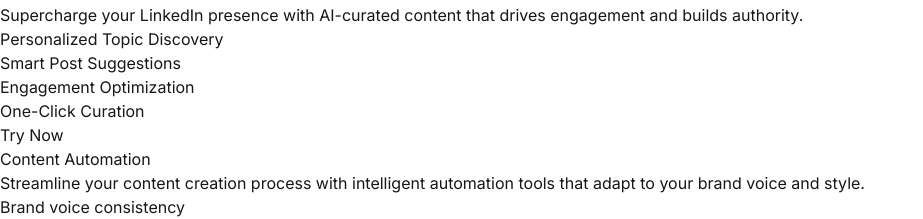
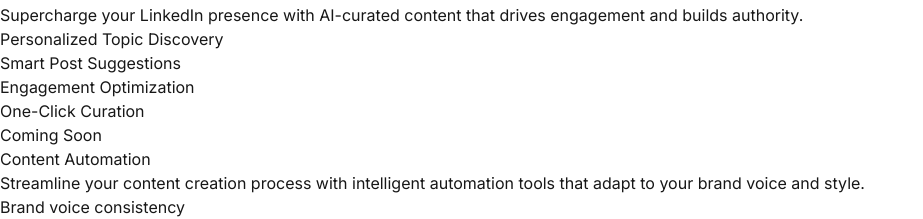
Before and after one commit to SaSanju/ai-solution-app, a Next.js app: page /solutions in a window 1280 px wide. Shown: the part 828-1047 px from the top of the page, without its empty margins (0-923 px from the left). Built offline with nearby package versions, Linux system fonts and the light colour scheme; no server answers.

Commit message:
Added checks

```diff
--- a/src/app/solutions/page.jsx
+++ b/src/app/solutions/page.jsx
@@ -144,7 +144,7 @@
                                         onClick={() => handleSolutionClick(solution.link)}
                                         className="mt-6 bg-gradient-to-r from-blue-600 to-purple-600 text-white px-6 py-3 rounded-lg hover:from-blue-700 hover:to-purple-700 transition-all duration-300"
                                     >
-                                        {solution.id === "content-automation" || solution.id === "ai-integration" ? "Coming Soon" : "Try Now"}
+                                        {solution.id === "content-automation" || solution.id === "linkedIn-curation-assistant" ? "Coming Soon" : "Try Now"}
                                     </button>
                                 </div>
                             </>
@@ -169,7 +169,7 @@
                                         onClick={() => handleSolutionClick(solution.link)}
                                         className="mt-6 bg-gradient-to-r from-blue-600 to-purple-600 text-white px-6 py-3 rounded-lg hover:from-blue-700 hover:to-purple-700 transition-all duration-300"
                                     >
-                                        {solution.id === "content-automation" || solution.id === "ai-integration" ? "Coming Soon" : "Try Now"}
+                                        {solution.id === "content-automation" || solution.id === "linkedIn-curation-assistant" ? "Coming Soon" : "Try Now"}
                                     </button>
                                 </div>
 
```
